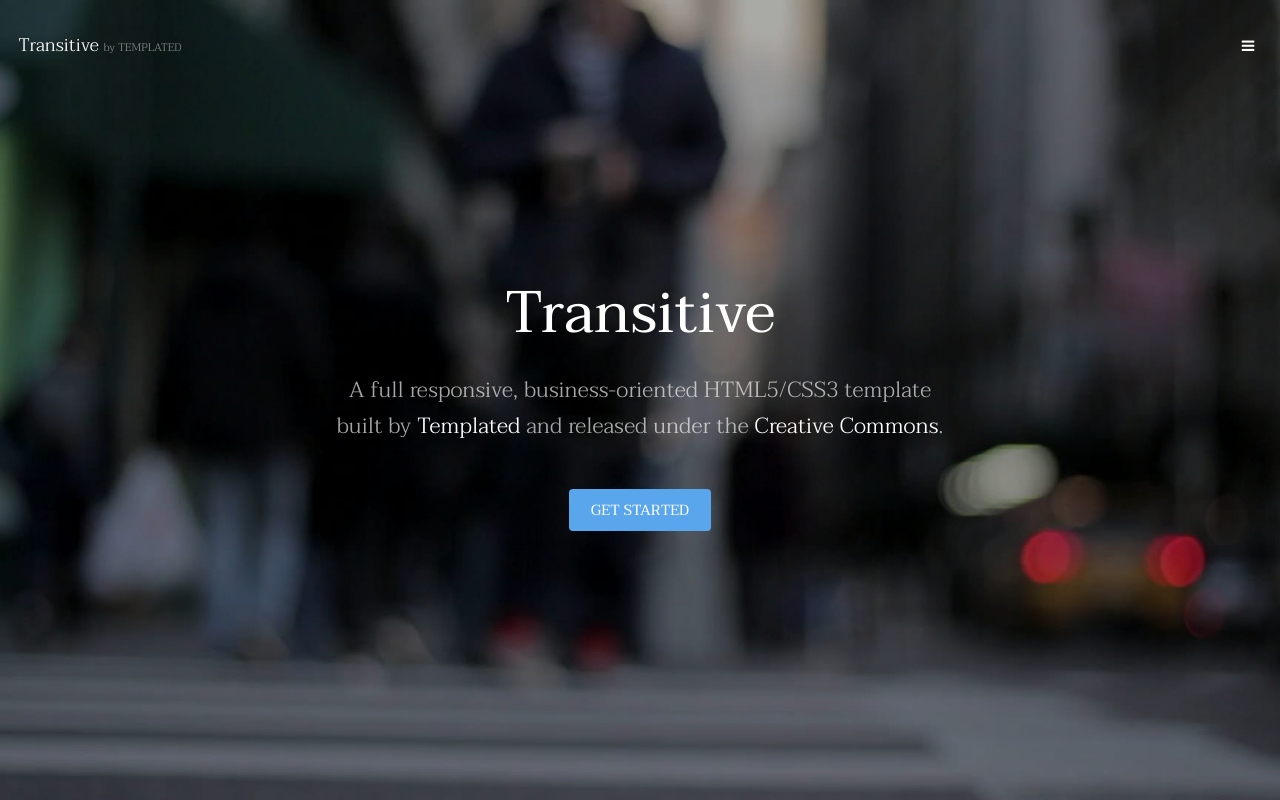
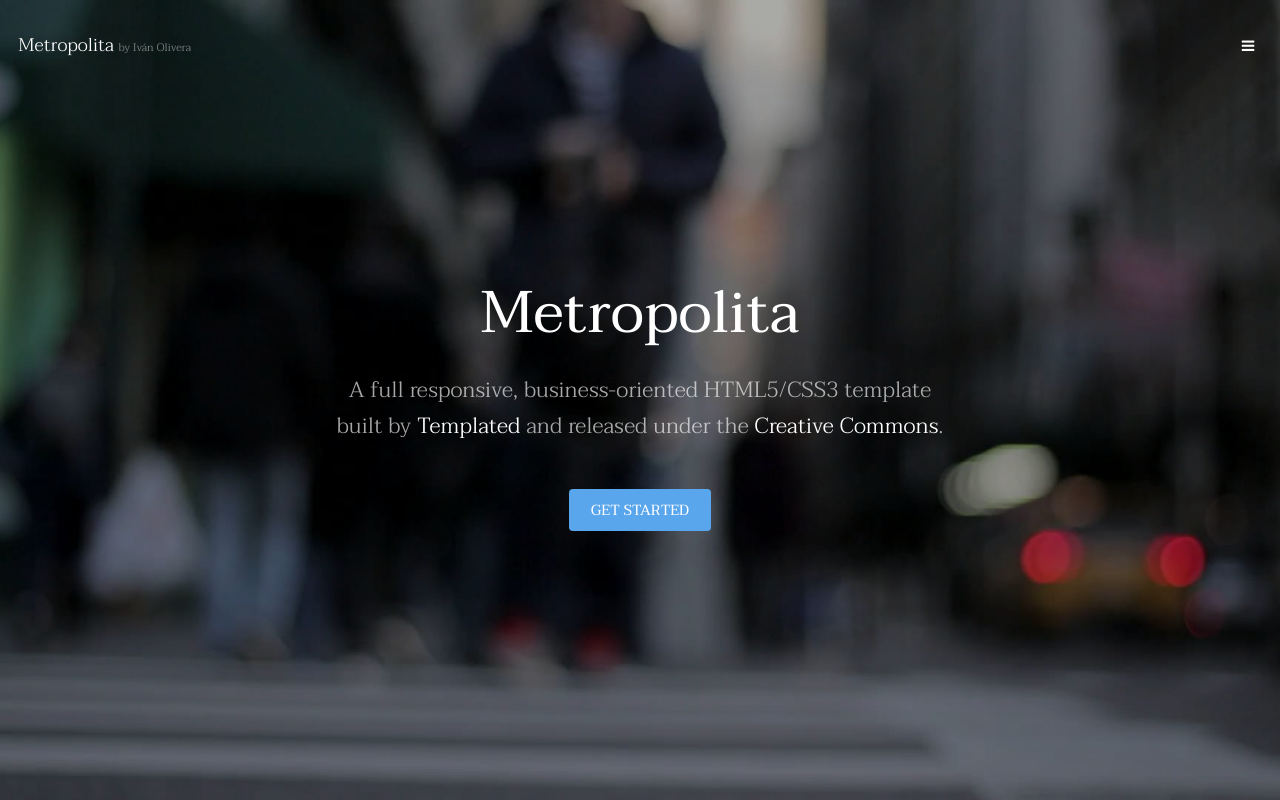
Before and after one commit to Ivan-olivera-dev/REP_METROPOLITA, a plain HTML site: page index.html in a window 1280 px wide. Shown: the top 800 px of the page. Drawn offline with Linux system fonts and the light colour scheme.

Commit message:
cover changes by PROGRAMMER

```diff
--- a/index.html
+++ b/index.html
@@ -6,7 +6,7 @@
 -->
 <html>
 	<head>
-		<title>Transitive by TEMPLATED</title>
+		<title>Metropolita by Iván Olivera</title>
 		<meta charset="utf-8" />
 		<meta name="viewport" content="width=device-width, initial-scale=1" />
 		<link rel="stylesheet" href="assets/css/main.css" />
@@ -15,7 +15,7 @@
 
 		<!-- Header -->
 			<header id="header" class="alt">
-				<div class="logo"><a href="index.html">Transitive <span>by TEMPLATED</span></a></div>
+				<div class="logo"><a href="index.html">Metropolita <span>by Iván Olivera</span></a></div>
 				<a href="#menu" class="toggle"><span>Menu</span></a>
 			</header>
 
@@ -36,7 +36,7 @@
 		-->
 			<section id="banner" data-video="images/banner">
 				<div class="inner">
-					<h1>Transitive</h1>
+					<h1>Metropolita</h1>
 					<p>A full responsive, business-oriented HTML5/CSS3 template<br />
 					built by <a href="https://templated.co/">Templated</a> and released under the <a href="https://templated.co/license">Creative Commons</a>.</p>
 					<a href="#one" class="button special scrolly">Get Started</a>
```
